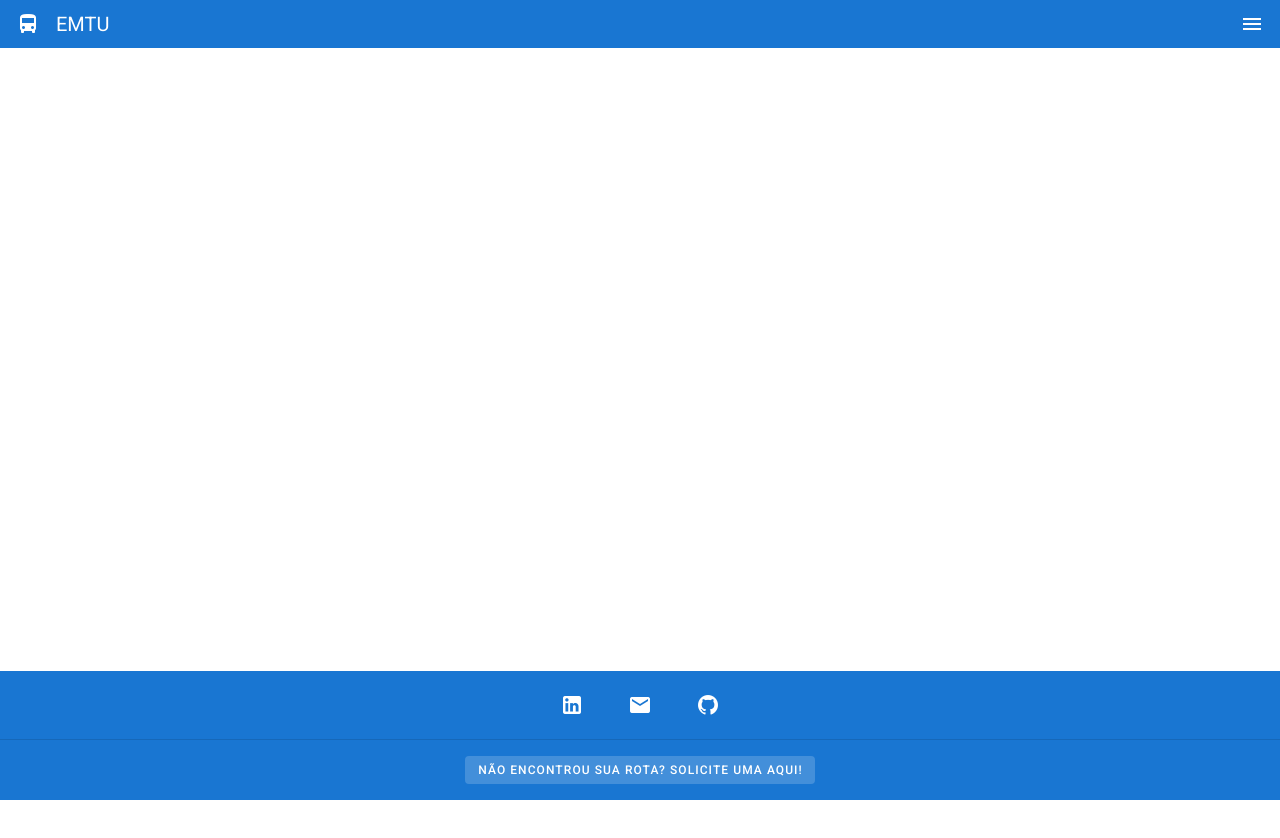
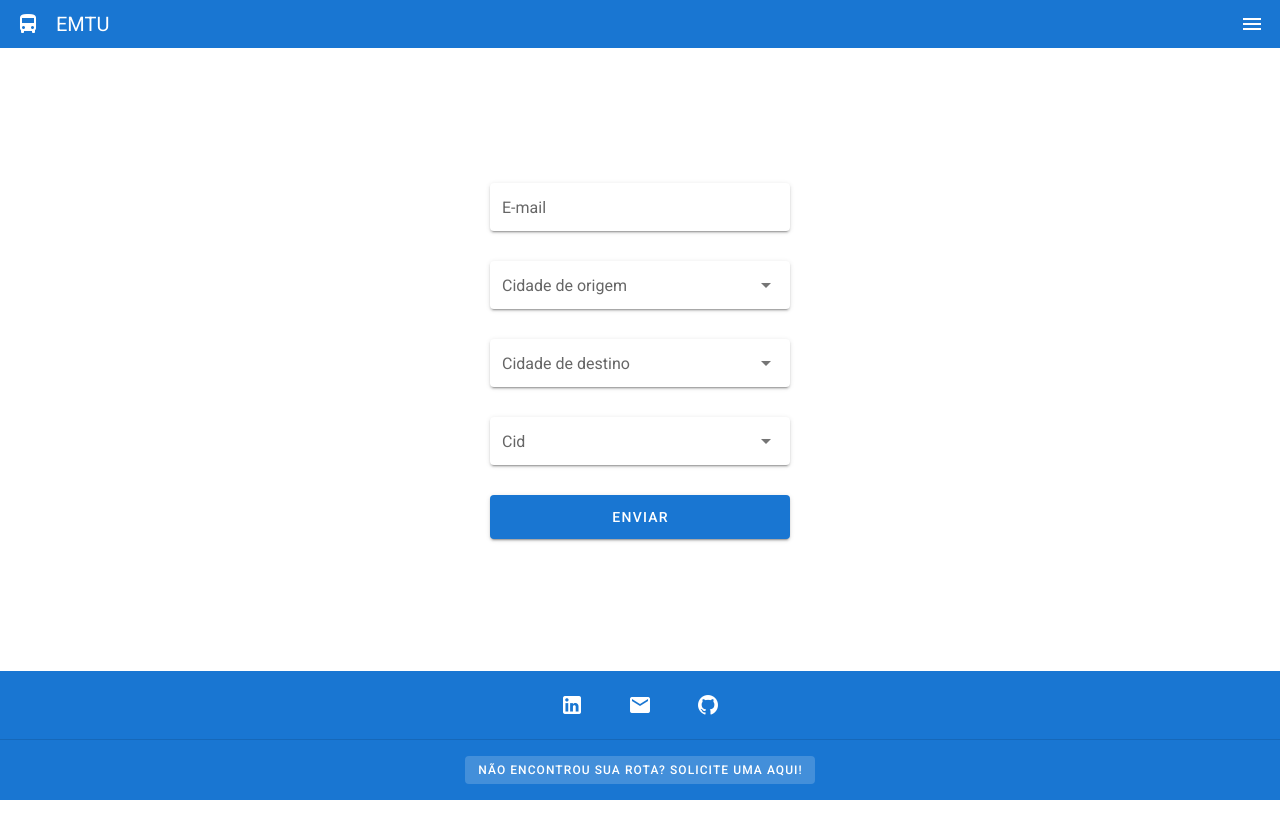
Before and after one commit to UnifespCodeLab/emtu-web, a Nuxt app: page /solicitacao in a window 1280 px wide. Shown: the top 838 px of the page. Built offline with nearby package versions, Linux system fonts and the light colour scheme.

Commit message:
feat: create report page

```diff
--- /dev/null
+++ b/pages/solicitacao.vue
@@ -0,0 +1,97 @@
+<template>
+  <div class="report-page">
+    <v-alert
+      class="report-page__alert"
+      dismissible
+      transition="scale-transition"
+      :type="hasSuccess ? 'success' : 'error'"
+      :value="submittedRoute"
+    >
+      {{ alertMessage }}
+    </v-alert>
+
+    <div class="report-page__form">
+      <v-btn
+        v-if="hasSuccess"
+        block
+        color="primary"
+        elevation="2"
+        large
+        to="/"
+      >
+        voltar para home
+      </v-btn>
+
+      <template v-else>
+        <v-text-field label="E-mail" solo />
+        <v-autocomplete :items="cities" label="Cidade de origem" solo />
+        <v-autocomplete :items="cities" label="Cidade de destino" solo />
+        <v-select :items="cidList" label="Cid" solo />
+
+        <v-btn
+          block
+          color="primary"
+          elevation="2"
+          large
+          @click="submittedRoute = true; hasSuccess = true"
+        >
+          enviar
+        </v-btn>
+      </template>
+
+    </div>
+  </div>
+</template>
+
+<script>
+  export default {
+    name: 'ReportPage',
+    data() {
+      return {
+        hasSuccess: false,
+        submittedRoute: false,
+        cities: ['São José dos Campos', 'Jacareí', 'Taubaté'],
+        cidList: [
+          'Cid 01',
+          'Cid 02',
+        ],
+      };
+    },
+    computed: {
+      alertMessage() {
+        return this.hasSuccess
+          ? 'Enviado com sucesso!'
+          : 'Erro ao enviar. Tente mais tarde.';
+      },
+    },
+  };
+</script>
+
+<style lang="scss" scoped>
+.report-page {
+  display: flex;
+  flex-direction: column;
+  height: 100%;
+
+  @media (min-width: 800px) {
+    align-items: center;
+  }
+}
+
+.report-page__alert {
+  position: absolute;
+  width: -webkit-fill-available;
+  z-index: 1;
+
+  @media (min-width: 800px) {
+    width: 500px;
+  }
+}
+
+.report-page__form {
+  display: flex;
+  flex-direction: column;
+  margin: auto;
+  width: 300px;
+}
+</style>
```
